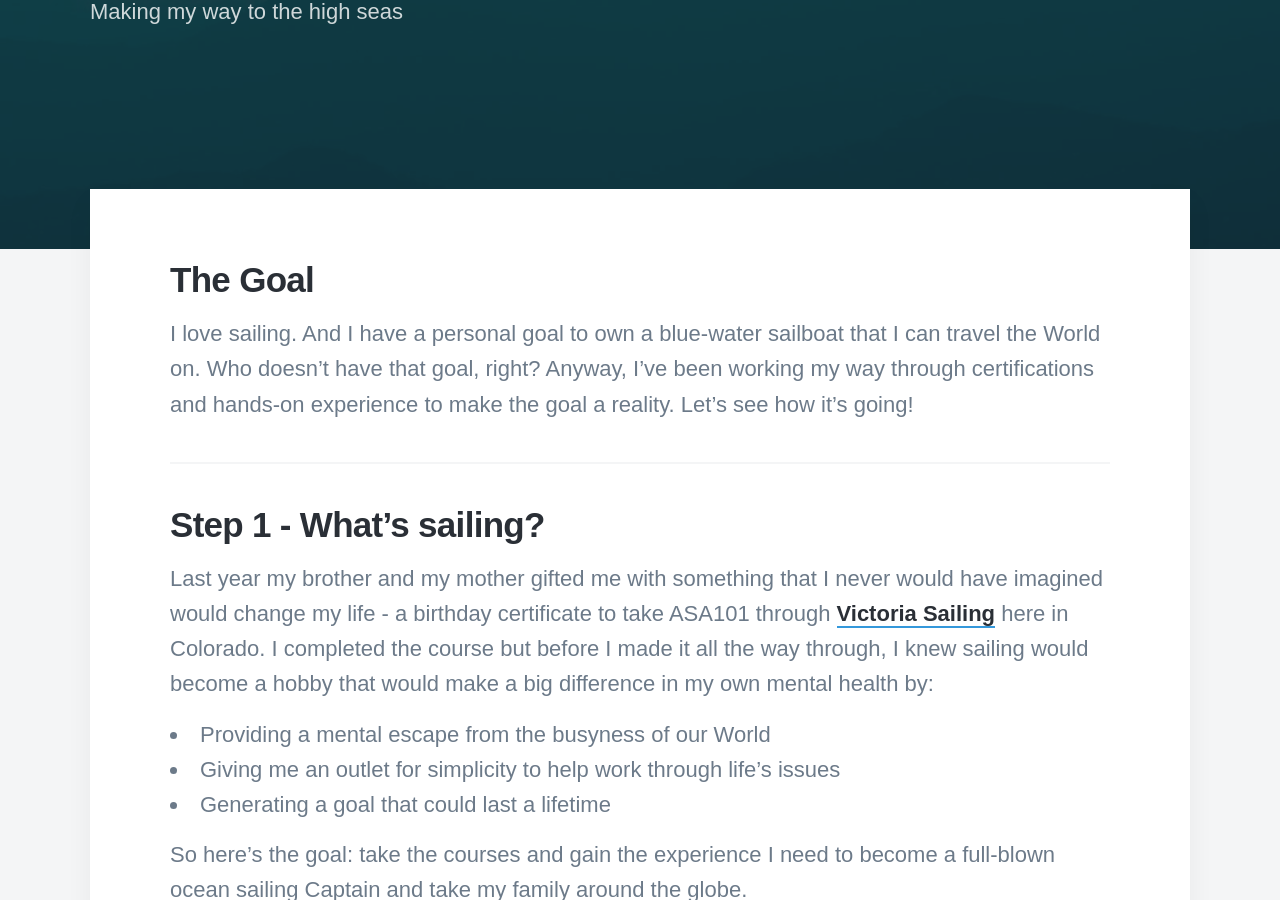
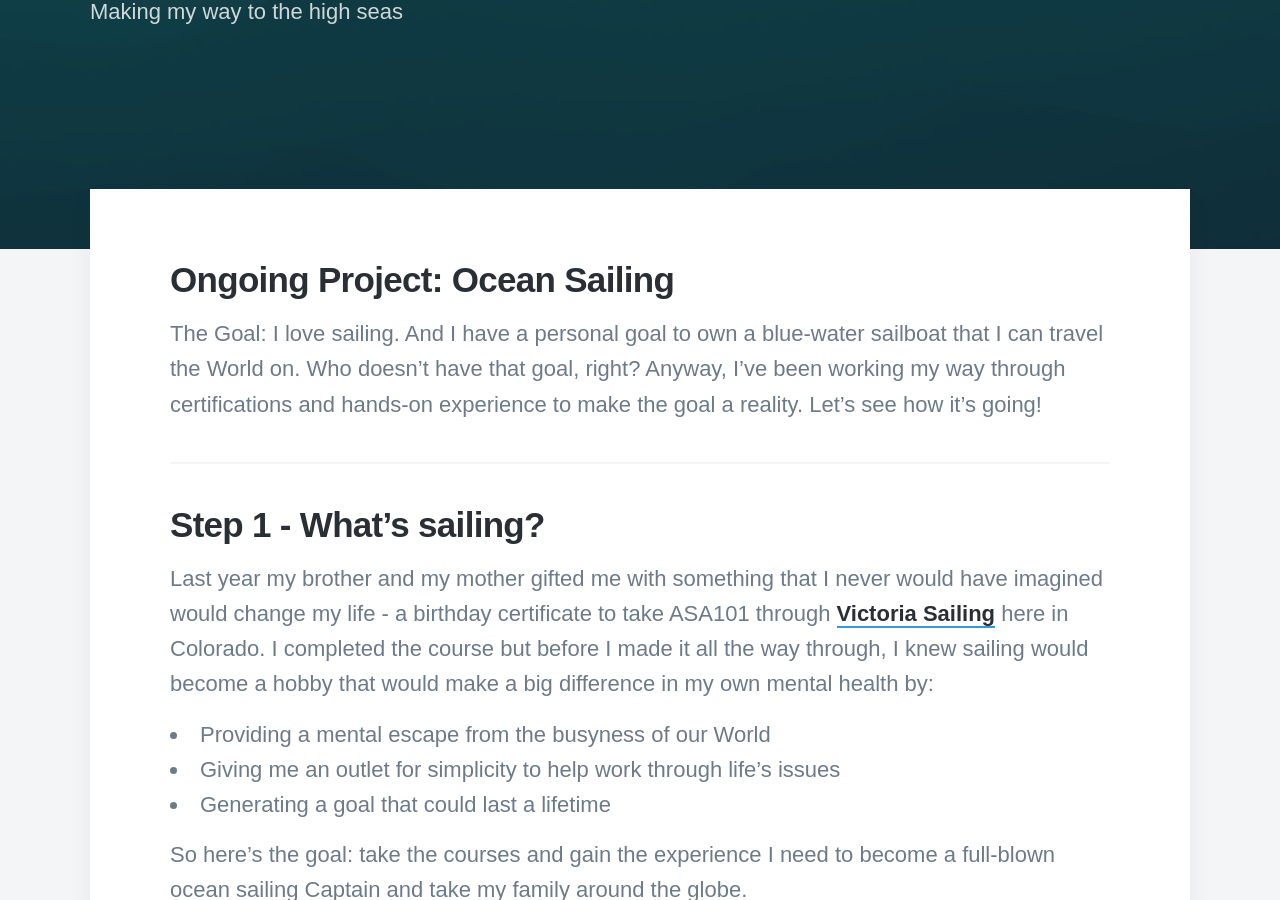
Before and after one commit to starbuck10/JCoffie, a Jekyll site: the page built from _projects/2021-11-02-ongoing-work.md, in a window 1280 px wide and 900 px high, scrolled down 343 px. Built offline with Jekyll 4.4.1, drawn with Linux system fonts in a browser that asks for light colours; nearby versions of some CDN libraries; some web fonts are replaced.

Commit message:
Adding project

```diff
--- a/_projects/2021-11-02-ongoing-work.md
+++ b/_projects/2021-11-02-ongoing-work.md
@@ -6,9 +6,9 @@ description: This is my journey to captaining an ocean going sailing vessel.
 featured_image: '/images/demo/demo-landscape.jpg'
 ---
 
-## The Goal
+## Ongoing Project: Ocean Sailing
 
-I love sailing.  And I have a personal goal to own a blue-water sailboat that I can travel the World on.  Who doesn't have that goal, right?  Anyway, I've been working my way through certifications and hands-on experience to make the goal a reality.  Let's see how it's going!
+The Goal: I love sailing.  And I have a personal goal to own a blue-water sailboat that I can travel the World on.  Who doesn't have that goal, right?  Anyway, I've been working my way through certifications and hands-on experience to make the goal a reality.  Let's see how it's going!
 
 ---
 
```
